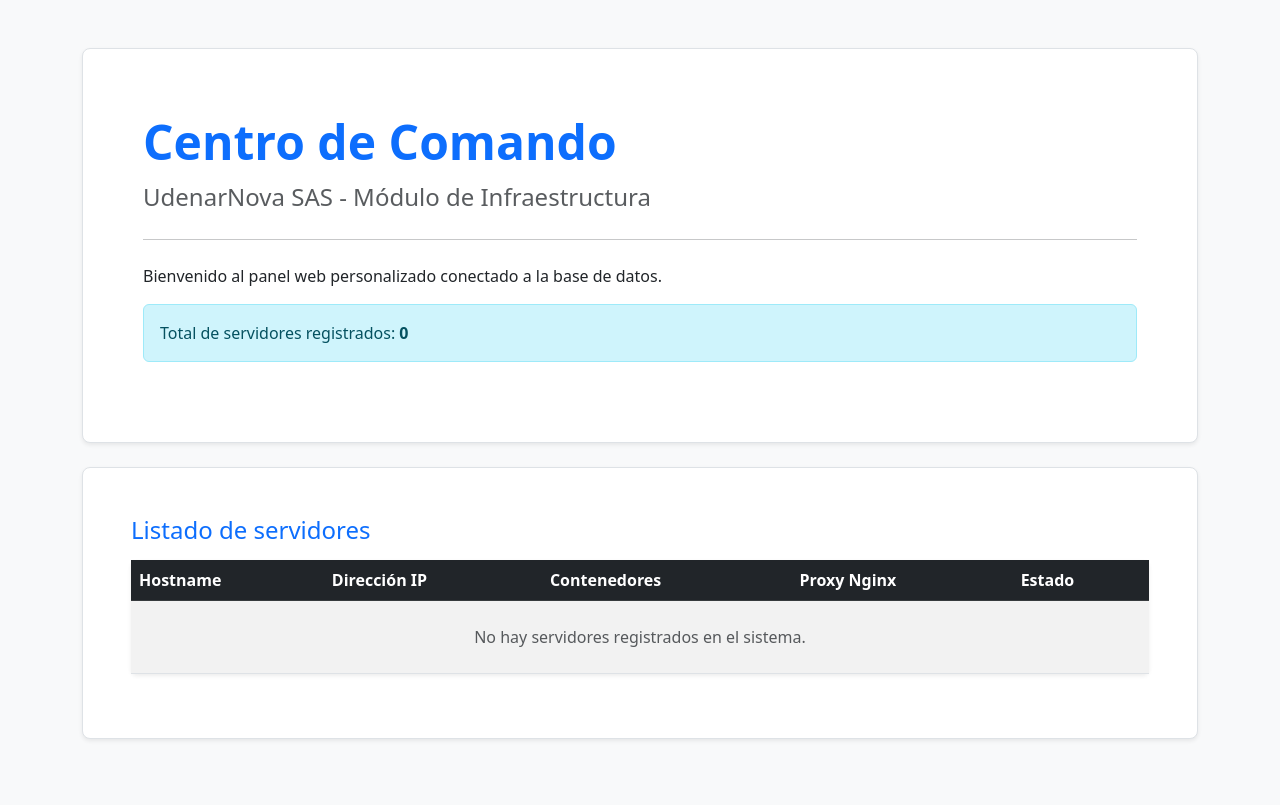
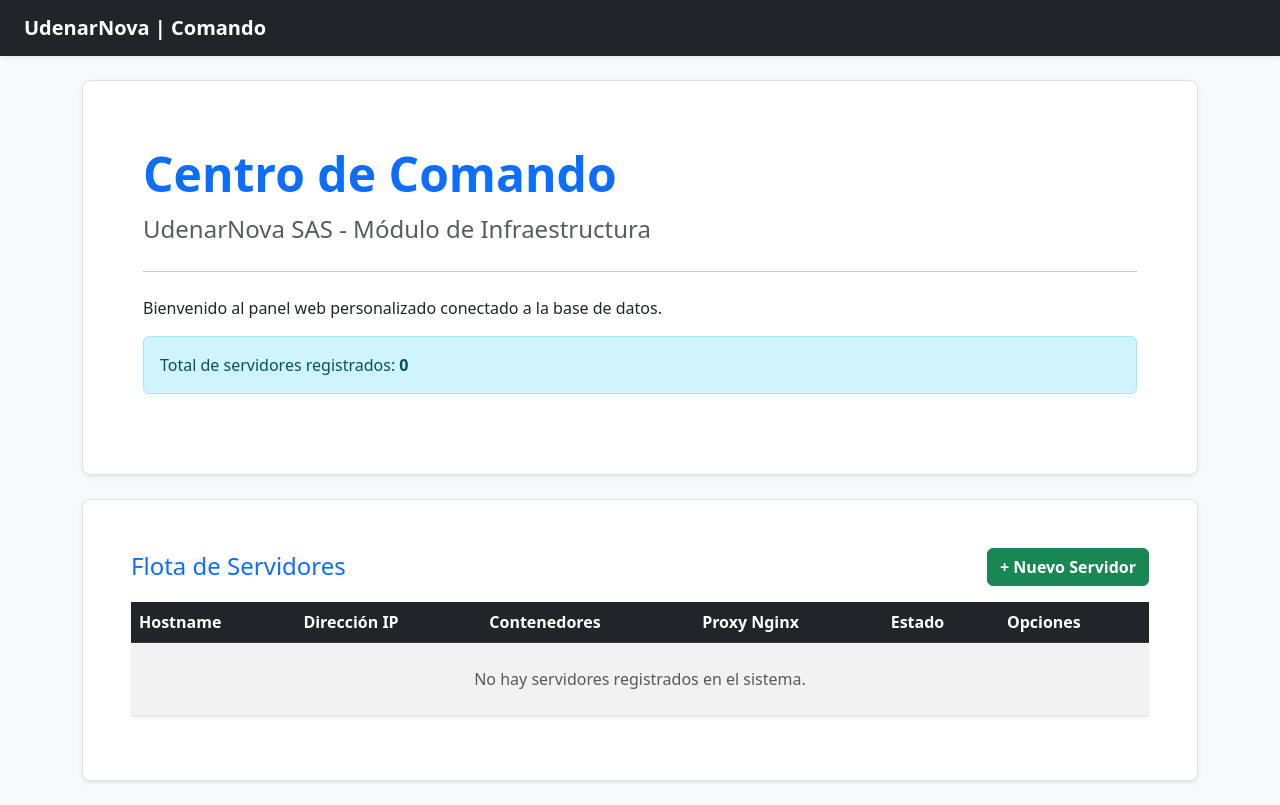
Before and after one commit to karent200/centro_comando_proyecto, a Django app: page / in a window 1280 px wide. Before the commit the page ends 740 px from the top, so only its background shows below. Run offline with Django 5.2, Linux system fonts and the light colour scheme; data that the repository does not hold is empty.

Commit message:
Implementar CRUD completo de servidores (crear, editar, eliminar) con forms y templates

```diff
--- /dev/null
+++ b/infraestructura/templates/infraestructura/base.html
@@ -0,0 +1,18 @@
+<!DOCTYPE html>
+<html lang="es">
+<head>
+    <meta charset="UTF-8">
+    <title>{% block title %}Centro de Comando{% endblock %}</title>
+    <link href="https://cdn.jsdelivr.net/npm/bootstrap@5.3.0/dist/css/bootstrap.min.css" rel="stylesheet">
+</head>
+<body class="bg-light">
+    <nav class="navbar navbar-dark bg-dark mb-4 shadow-sm">
+        <div class="container-fluid px-4">
+            <a class="navbar-brand fw-bold" href="{% url 'home_servidores' %}">UdenarNova | Comando</a>
+        </div>
+    </nav>
+    <div class="container">
+        {% block content %}{% endblock %}
+    </div>
+</body>
+</html>
--- a/infraestructura/templates/infraestructura/index.html
+++ b/infraestructura/templates/infraestructura/index.html
@@ -1,13 +1,8 @@
-<!DOCTYPE html>
-<html lang="es">
-<head>
-<meta charset="UTF-8">
-<meta name="viewport" content="width=device-width, initial-scale=1.0">
-<title>Centro de Comando - UdenarNova</title>
-<link href="https://cdn.jsdelivr.net/npm/bootstrap@5.3.0/dist/css/bootstrap.min.css" rel="stylesheet">
-</head>
-<body class="bg-light">
-<div class="container mt-5">
+{% extends 'infraestructura/base.html' %}
+
+{% block title %}Centro de Comando - UdenarNova{% endblock %}
+
+{% block content %}
 <div class="p-5 mb-4 bg-white rounded-3 shadow-sm border">
     <div class="container-fluid py-3">
         <h1 class="display-5 fw-bold text-primary">Centro de Comando</h1>
@@ -21,8 +16,21 @@ Total de servidores registrados: <strong>{{ servidores.count }}</strong>
 </div>
 
 <div class="p-5 mb-4 bg-white rounded-3 shadow-sm border">
-<h2 class="h4 mb-3 text-primary">Listado de servidores</h2>
-<table class="table table-striped table-hover bg-white shadow-sm rounded">
+    <div class="d-flex justify-content-between align-items-center mb-3">
+        <h2 class="h4 mb-0 text-primary">Flota de Servidores</h2>
+        <a href="{% url 'crear_servidor' %}" class="btn btn-success fw-bold">+ Nuevo Servidor</a>
+    </div>
+
+    {% if messages %}
+        {% for message in messages %}
+        <div class="alert alert-{{ message.tags }} alert-dismissible fade show" role="alert">
+            {{ message }}
+            <button type="button" class="btn-close" data-bs-dismiss="alert"></button>
+        </div>
+        {% endfor %}
+    {% endif %}
+
+    <table class="table table-striped table-hover bg-white shadow-sm rounded mt-2">
         <thead class="table-dark">
             <tr>
                 <th>Hostname</th>
@@ -30,19 +38,24 @@ Total de servidores registrados: <strong>{{ servidores.count }}</strong>
                 <th>Contenedores</th>
                 <th>Proxy Nginx</th>
                 <th>Estado</th>
+                <th>Opciones</th>
             </tr>
         </thead>
         <tbody>
             {% for nodo in servidores %}
                 <tr>
-<td>{{ nodo.nombre_host }}</td>
+                    <td>
+                        <a href="{% url 'detalle_servidor' nodo.pk %}" class="text-decoration-none fw-bold text-primary">
+                            {{ nodo.nombre_host }}
+                        </a>
+                    </td>
                     <td>{{ nodo.direccion_ip }}</td>
                     <td>{{ nodo.get_motor_contenedores_display }}</td>
                     <td>
                         {% if nodo.proxy_inverso %}
                             <span class="text-success fw-bold">Sí</span>
                         {% else %}
-<span class="text-danger fw-bold">No</span>
+                            <span class="text-muted">No</span>
                         {% endif %}
                     </td>
                     <td>
@@ -52,15 +65,18 @@ Total de servidores registrados: <strong>{{ servidores.count }}</strong>
                             <span class="badge bg-warning text-dark">Mantenimiento</span>
                         {% endif %}
                     </td>
+                    <td class="text-end">
+                        <a href="{% url 'detalle_servidor' nodo.pk %}" class="btn btn-sm btn-outline-primary">Ver</a>
+                        <a href="{% url 'editar_servidor' nodo.pk %}" class="btn btn-sm btn-outline-warning">Editar</a>
+                        <a href="{% url 'eliminar_servidor' nodo.pk %}" class="btn btn-sm btn-outline-danger">Eliminar</a>
+                    </td>
                 </tr>
             {% empty %}
                 <tr>
-<td colspan="5" class="text-center text-muted py-4">No hay servidores registrados en el sistema.</td>
+                    <td colspan="6" class="text-center text-muted py-4">No hay servidores registrados en el sistema.</td>
                 </tr>
             {% endfor %}
         </tbody>
     </table>
 </div>
-</div>
-</body>
-</html>
+{% endblock %}
--- a/infraestructura/urls.py
+++ b/infraestructura/urls.py
@@ -1,6 +1,16 @@
 from django.urls import path
-from .views import lista_servidores
+from infraestructura.views import (
+    lista_servidores,
+    detalle_servidor,
+    crear_servidor,
+    editar_servidor,
+    eliminar_servidor,
+)
 
 urlpatterns = [
     path('', lista_servidores, name='home_servidores'),
+    path('servidor/<int:pk>/', detalle_servidor, name='detalle_servidor'),
+    path('servidor/nuevo/', crear_servidor, name='crear_servidor'),
+    path('servidor/<int:pk>/editar/', editar_servidor, name='editar_servidor'),
+    path('servidor/<int:pk>/eliminar/', eliminar_servidor, name='eliminar_servidor'),
 ]
--- a/infraestructura/views.py
+++ b/infraestructura/views.py
@@ -1,7 +1,50 @@
-from django.shortcuts import render
+from django.shortcuts import render, get_object_or_404, redirect
+from django.contrib import messages
+from .forms import NodoServidorForm
 from .models import NodoServidor
 
+
+def eliminar_servidor(request, pk):
+    nodo = get_object_or_404(NodoServidor, pk=pk)
+    if request.method == 'POST':
+        nodo.delete()
+        messages.success(request, f'El servidor {nodo.nombre_host} fue eliminado.')
+        return redirect('home_servidores')
+    return render(request, 'infraestructura/eliminar_servidor.html', {'nodo': nodo})
+
+
+def editar_servidor(request, pk):
+    nodo = get_object_or_404(NodoServidor, pk=pk)
+    if request.method == 'POST':
+        form = NodoServidorForm(request.POST, instance=nodo)
+        if form.is_valid():
+            form.save()
+            messages.success(request, f'El servidor {nodo.nombre_host} fue actualizado.')
+            return redirect('detalle_servidor', pk=nodo.pk)
+    else:
+        form = NodoServidorForm(instance=nodo)
+    return render(request, 'infraestructura/editar_servidor.html', {'form': form, 'nodo': nodo})
+
+
+def crear_servidor(request):
+    if request.method == 'POST':
+        form = NodoServidorForm(request.POST)
+        if form.is_valid():
+            form.save()
+            messages.success(request, 'Servidor creado correctamente.')
+            return redirect('home_servidores')
+    else:
+        form = NodoServidorForm()
+    return render(request, 'infraestructura/crear_servidor.html', {'form': form})
+
+
+def detalle_servidor(request, pk):
+    servidor = get_object_or_404(NodoServidor, pk=pk)
+    contexto = {'nodo': servidor}
+    return render(request, 'infraestructura/detalle.html', contexto)
+
+
 def lista_servidores(request):
-	servidores = NodoServidor.objects.all()
-	contexto = {'servidores': servidores}
-	return render(request, 'infraestructura/index.html', contexto)
+    servidores = NodoServidor.objects.all()
+    contexto = {'servidores': servidores}
+    return render(request, 'infraestructura/index.html', contexto)
```
Also changed, not shown: infraestructura/forms.py (added, +8 -0 lines), infraestructura/templates/infraestructura/crear_servidor.html (added, +25 -0 lines), infraestructura/templates/infraestructura/detalle.html (added, +40 -0 lines), infraestructura/templates/infraestructura/editar_servidor.html (added, +23 -0 lines), infraestructura/templates/infraestructura/eliminar_servidor.html (added, +19 -0 lines). Lines whose indentation alone changed are shown as unchanged.
